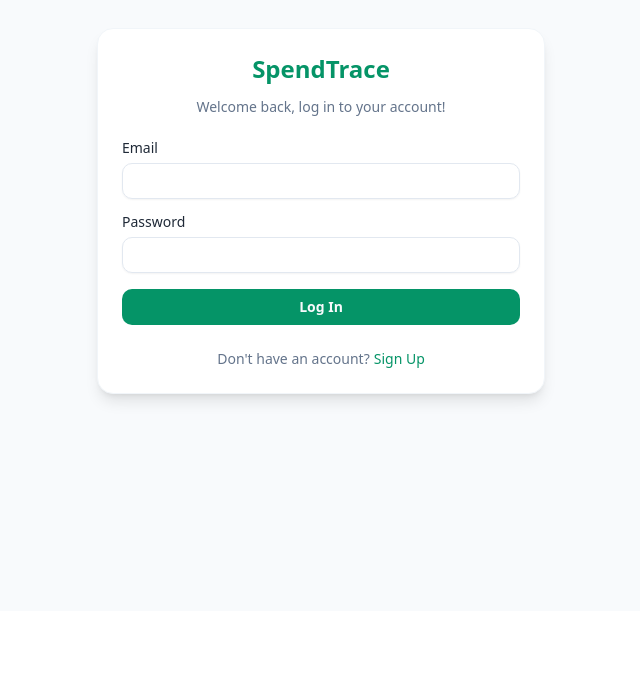
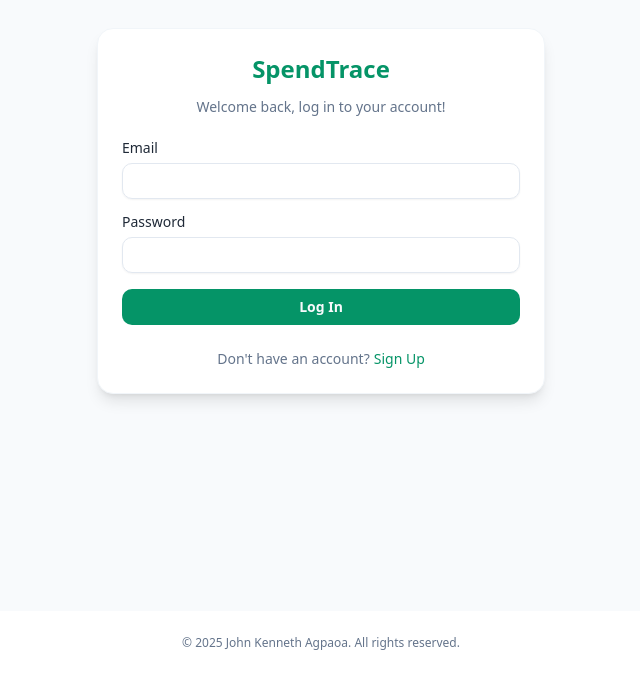
Before and after one commit to j-kennethh/SpendTrace, a Next.js app: page /login in a window 1280 px wide. Shown: the part 189-864 px from the top of the page, without its empty margins (319-959 px from the left). Before the commit the page ends 800 px from the top, so only its background shows below. Built offline with nearby package versions, Linux system fonts and the light colour scheme; no server answers.

Commit message:
Add footer

```diff
--- a/app/layout.tsx
+++ b/app/layout.tsx
@@ -1,5 +1,6 @@
 import type { Metadata } from "next";
 import { Geist, Geist_Mono } from "next/font/google";
+import Footer from "@/components/Footer";
 import "./globals.css";
 
 const geistSans = Geist({
@@ -17,6 +18,7 @@
   description: "Track your expenses",
 };
 
+
 export default function RootLayout({
   children,
 }: Readonly<{
@@ -25,9 +27,10 @@
   return (
     <html lang="en">
       <body
-        className={`${geistSans.variable} ${geistMono.variable} antialiased`}
+        className={`${geistSans.variable} ${geistMono.variable} antialiased flex flex-col min-h-screen`}
       >
         {children}
+        <Footer />
       </body>
     </html>
   );
--- a/app/page.tsx
+++ b/app/page.tsx
@@ -56,7 +56,7 @@
   const progressPercentage = monthlyBudget > 0 ? (totalSpent / monthlyBudget) * 100 : 0
 
   return (
-    <div className="min-h-screen bg-background pb-24">
+    <div className="min-h-screen bg-background">
       {/* HEADER */}
       <header className="flex items-center justify-between p-6 bg-card shadow-sm sticky top-0 z-10">
         <div>
@@ -128,7 +128,7 @@
         </div>
 
         {/* RECENT TRANSACTIONS */}
-        <div className="pb-20">
+        <div>
           <h2 className="text-lg font-semibold mb-3 text-foreground">Recent Transactions</h2>
           <TransactionList
             expenses={expenses || []}
--- /dev/null
+++ b/components/Footer.tsx
@@ -0,0 +1,11 @@
+import React from 'react';
+
+export default function Footer() {
+    const currentYear = new Date().getFullYear();
+
+    return (
+        <footer className="w-full py-6 text-center text-xs text-muted-foreground mt-auto">
+            <p>&copy; {currentYear} John Kenneth Agpaoa. All rights reserved.</p>
+        </footer>
+    );
+}
```
